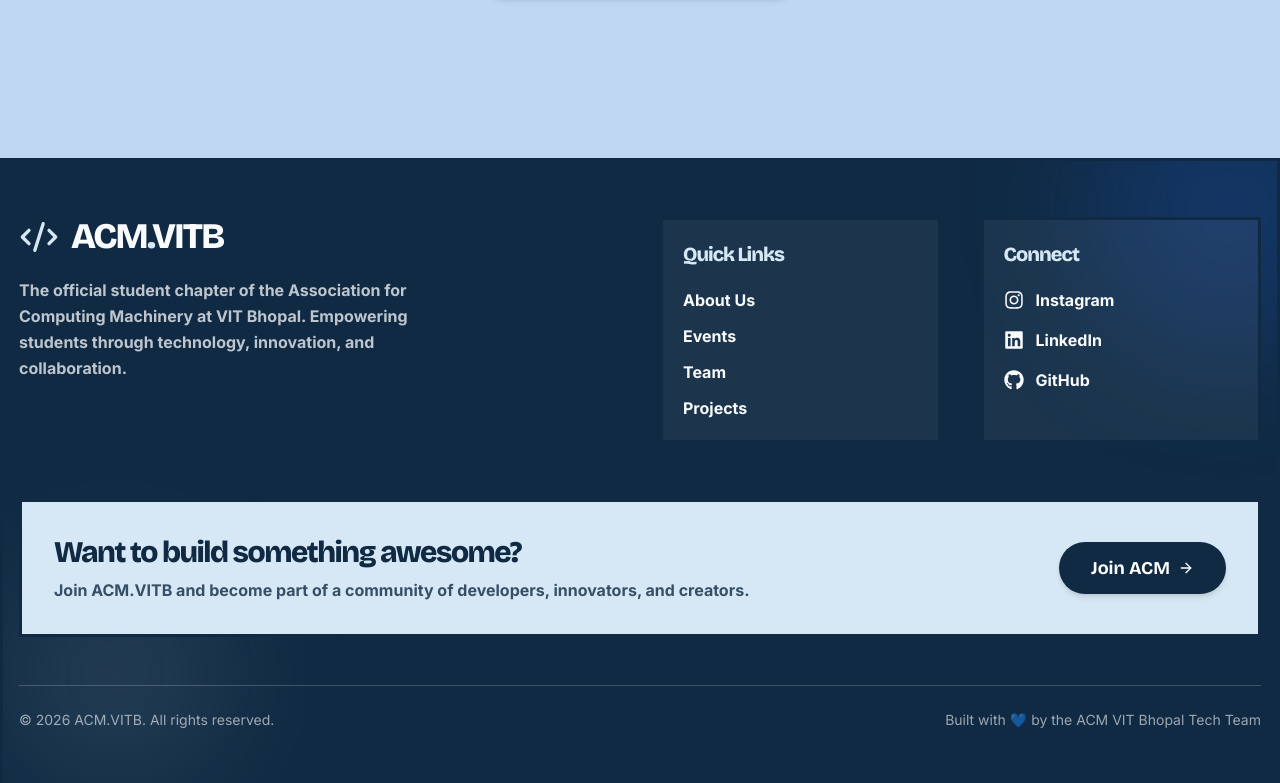
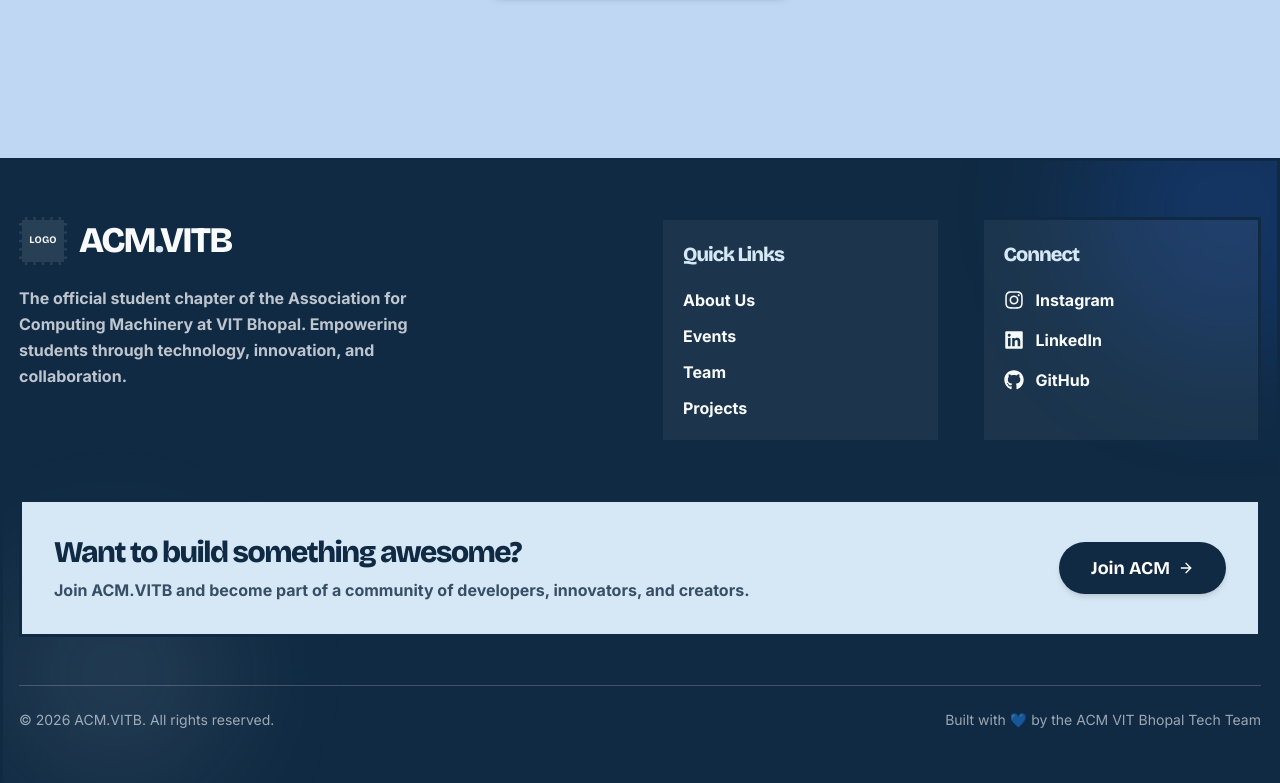
Before and after one commit to acm-vitbhopal/website, a Next.js app: page / in a window 1280 px wide. Shown: the part 5283-6066 px from the top of the page. Built offline with nearby package versions, Linux system fonts and the light colour scheme.

Commit message:
feat: placeholder logo

```diff
--- a/src/components/layout/Footer.jsx
+++ b/src/components/layout/Footer.jsx
@@ -21,8 +21,9 @@
               href="/"
               className="flex items-center gap-3 font-space-grotesk text-4xl font-black tracking-tighter hover:text-brand-light-blue transition-colors"
             >
-              <Code2 className="w-10 h-10 text-brand-light-blue" />
-
+              <div className="flex h-12 w-12 items-center justify-center brutal-border border-dashed bg-brand-off-white/10 text-[10px] font-bold uppercase tracking-wide">
+                Logo
+              </div>
               <span>
                 ACM<span className="text-brand-light-blue">.</span>VITB
               </span>
```
